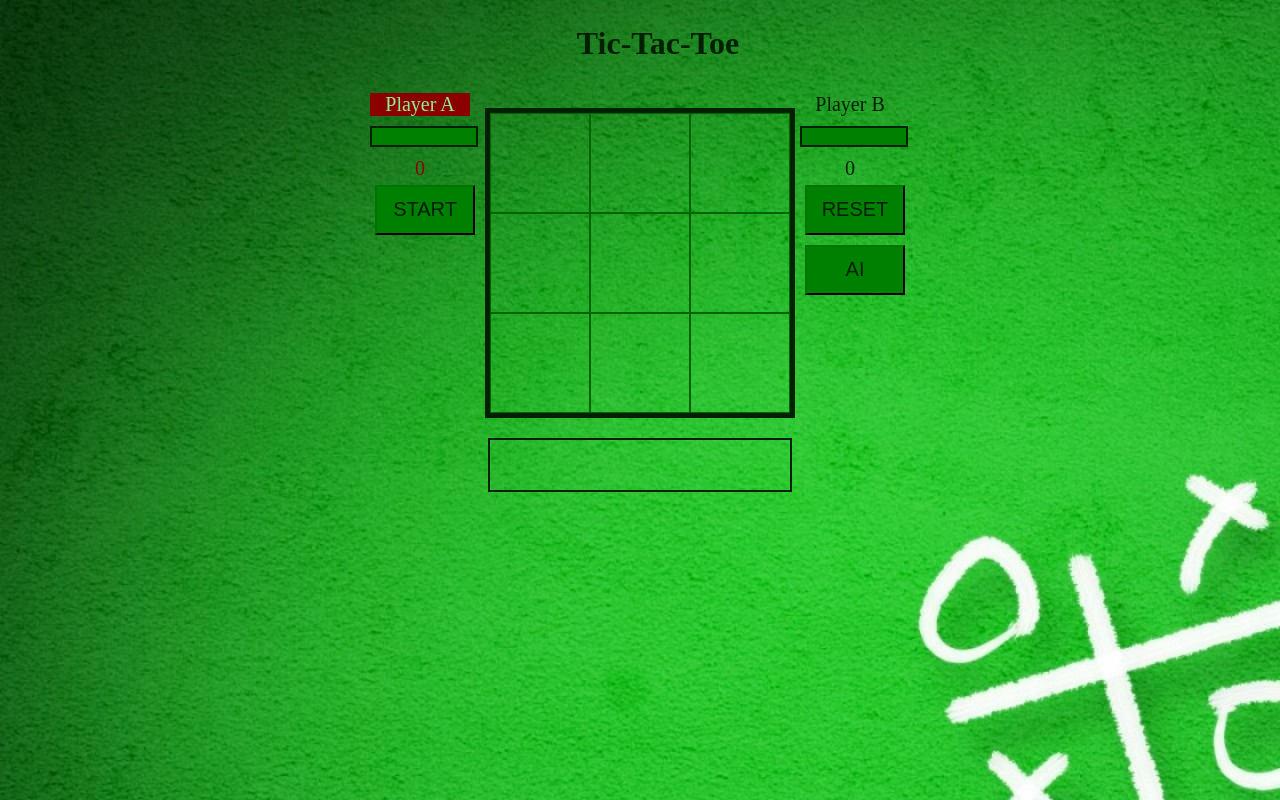
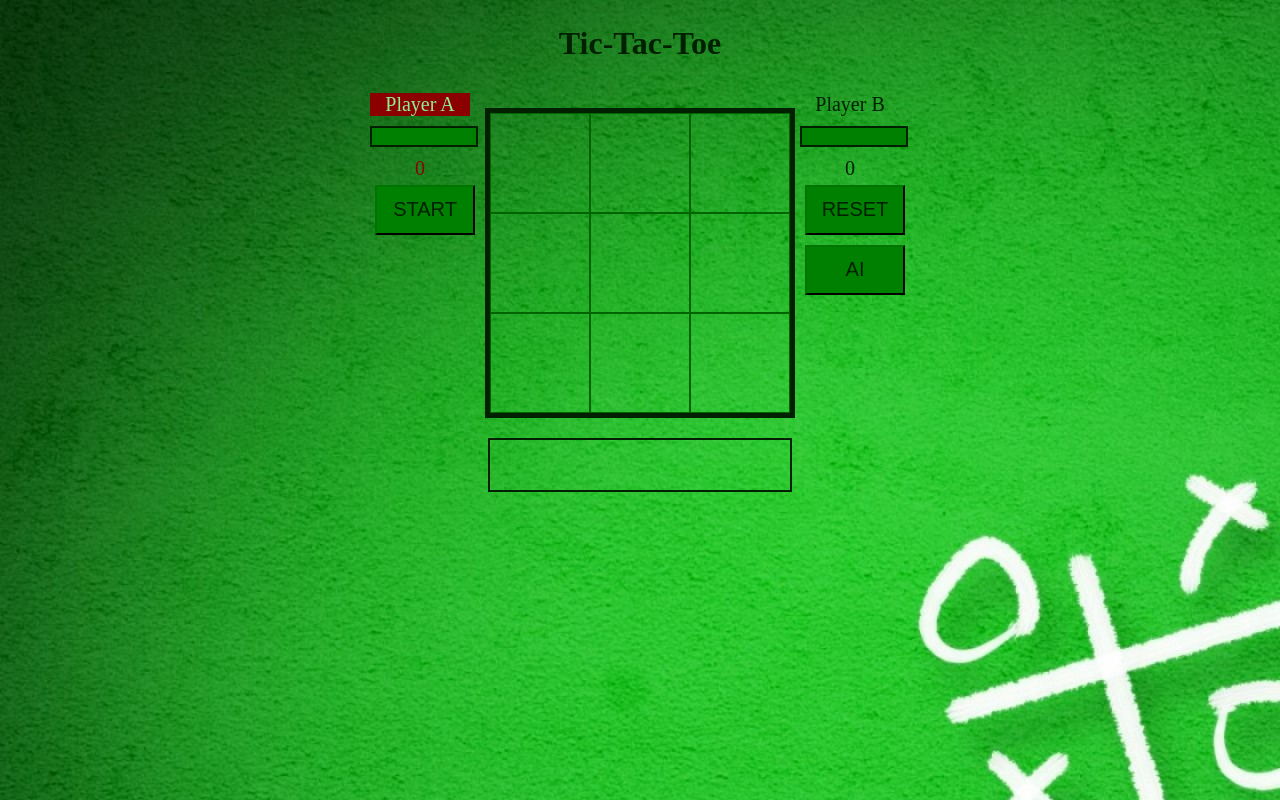
Before and after one commit to AlexErdei73/tic-tac-toe, a plain HTML site: page index.html in a window 1280 px wide. Drawn offline with Linux system fonts and the light colour scheme.

Commit message:
center title in the middle

```diff
--- a/tictactoe.css
+++ b/tictactoe.css
@@ -11,7 +11,7 @@ body {
 h1 {
     width: 20%;
     margin: 2% auto;
-    padding-left: 10%;
+    text-align: center;
     color: rgb(0, 32, 0);
 }
 
```
